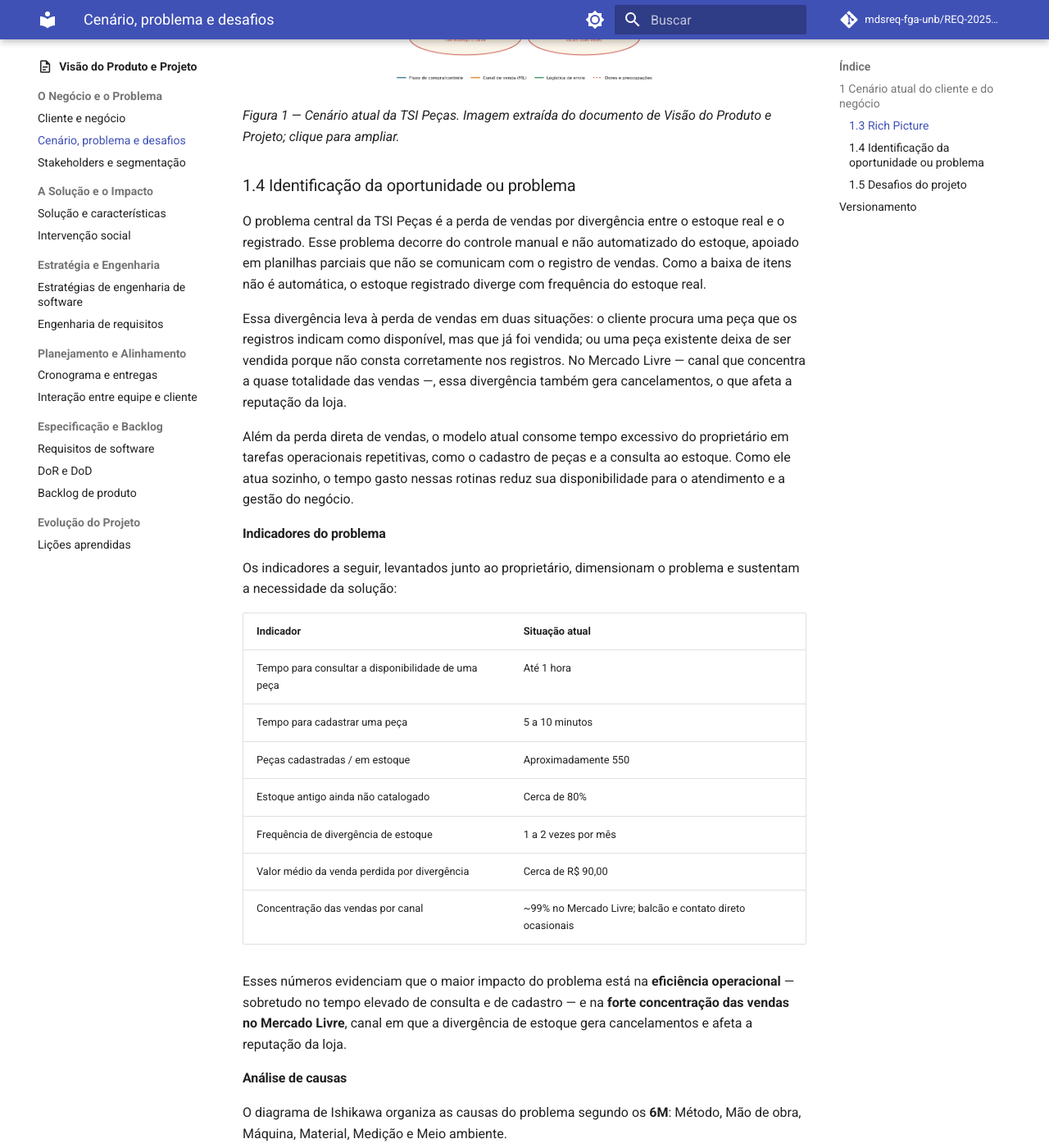
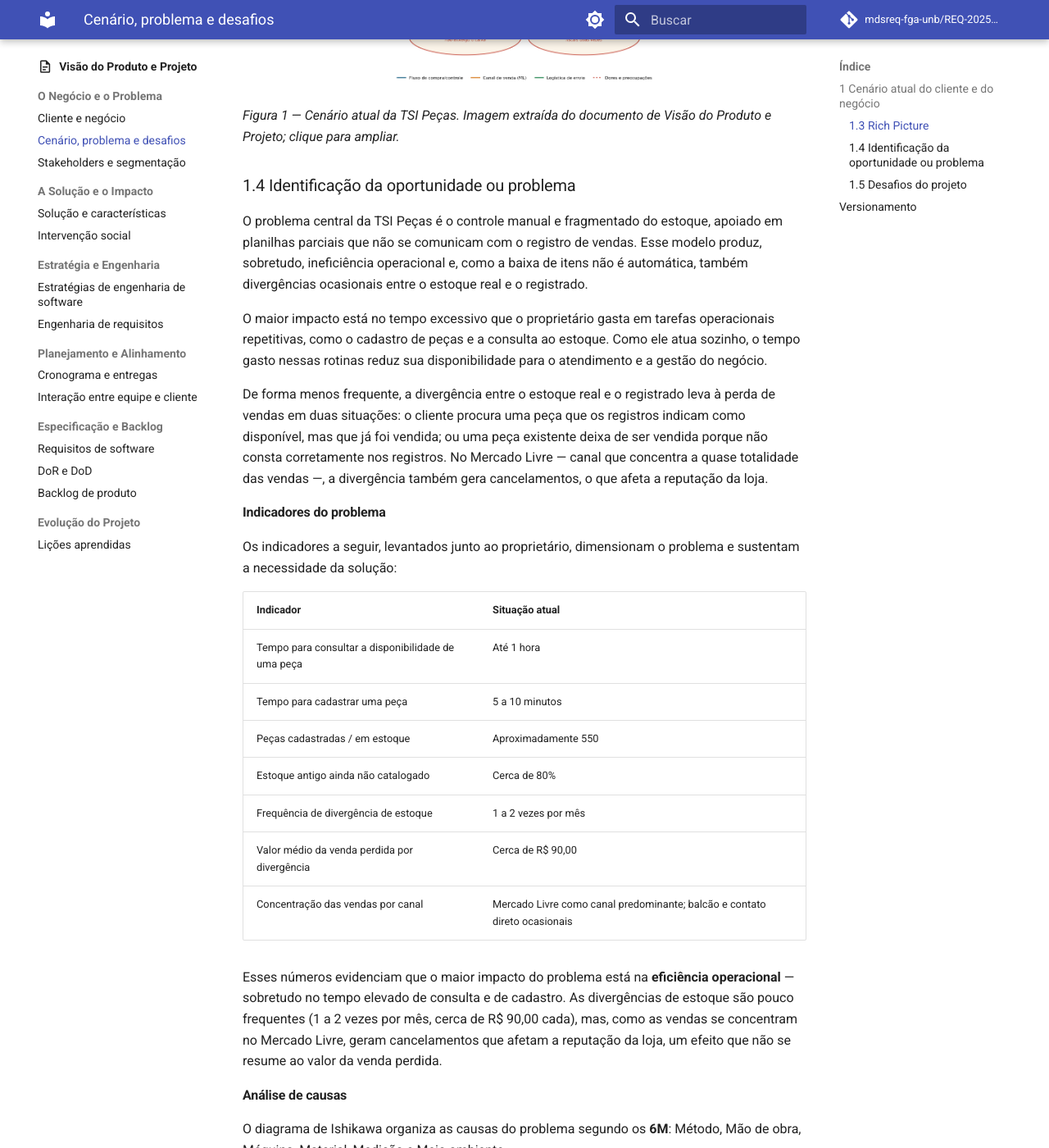
Before and after one commit to mdsreq-fga-unb/REQ-202562-T02-TSI-AutoPecas, an MkDocs documentation site: the page built from docs/visao-produto/cenario-problema-e-desafios.md, in a window 1280 px wide and 1400 px high, scrolled down 832 px. Shown: the whole window at 82% size. Built offline with MkDocs 1.6.1 and Material for MkDocs 9.7.7, drawn with Linux system fonts in a browser that asks for light colours; comment, search, counter and statistics services are not loaded; some of the changed text lies outside the part shown.

Commit message:
docs(visao-produto): reformula problema central e atualiza diagramas (#3)

```diff
--- a/docs/visao-produto/cenario-problema-e-desafios.md
+++ b/docs/visao-produto/cenario-problema-e-desafios.md
@@ -12,11 +12,11 @@
 
 ### 1.4 Identificação da oportunidade ou problema
 
-O problema central da TSI Peças é a perda de vendas por divergência entre o estoque real e o registrado. Esse problema decorre do controle manual e não automatizado do estoque, apoiado em planilhas parciais que não se comunicam com o registro de vendas. Como a baixa de itens não é automática, o estoque registrado diverge com frequência do estoque real.
+O problema central da TSI Peças é o controle manual e fragmentado do estoque, apoiado em planilhas parciais que não se comunicam com o registro de vendas. Esse modelo produz, sobretudo, ineficiência operacional e, como a baixa de itens não é automática, também divergências ocasionais entre o estoque real e o registrado.
 
-Essa divergência leva à perda de vendas em duas situações: o cliente procura uma peça que os registros indicam como disponível, mas que já foi vendida; ou uma peça existente deixa de ser vendida porque não consta corretamente nos registros. No Mercado Livre — canal que concentra a quase totalidade das vendas —, essa divergência também gera cancelamentos, o que afeta a reputação da loja.
+O maior impacto está no tempo excessivo que o proprietário gasta em tarefas operacionais repetitivas, como o cadastro de peças e a consulta ao estoque. Como ele atua sozinho, o tempo gasto nessas rotinas reduz sua disponibilidade para o atendimento e a gestão do negócio.
 
-Além da perda direta de vendas, o modelo atual consome tempo excessivo do proprietário em tarefas operacionais repetitivas, como o cadastro de peças e a consulta ao estoque. Como ele atua sozinho, o tempo gasto nessas rotinas reduz sua disponibilidade para o atendimento e a gestão do negócio.
+De forma menos frequente, a divergência entre o estoque real e o registrado leva à perda de vendas em duas situações: o cliente procura uma peça que os registros indicam como disponível, mas que já foi vendida; ou uma peça existente deixa de ser vendida porque não consta corretamente nos registros. No Mercado Livre — canal que concentra a quase totalidade das vendas —, a divergência também gera cancelamentos, o que afeta a reputação da loja.
 
 #### Indicadores do problema
 
@@ -30,15 +30,15 @@
 | Estoque antigo ainda não catalogado | Cerca de 80% |
 | Frequência de divergência de estoque | 1 a 2 vezes por mês |
 | Valor médio da venda perdida por divergência | Cerca de R$ 90,00 |
-| Concentração das vendas por canal | ~99% no Mercado Livre; balcão e contato direto ocasionais |
+| Concentração das vendas por canal | Mercado Livre como canal predominante; balcão e contato direto ocasionais |
 
-Esses números evidenciam que o maior impacto do problema está na **eficiência operacional** — sobretudo no tempo elevado de consulta e de cadastro — e na **forte concentração das vendas no Mercado Livre**, canal em que a divergência de estoque gera cancelamentos e afeta a reputação da loja.
+Esses números evidenciam que o maior impacto do problema está na **eficiência operacional** — sobretudo no tempo elevado de consulta e de cadastro. As divergências de estoque são pouco frequentes (1 a 2 vezes por mês, cerca de R$ 90,00 cada), mas, como as vendas se concentram no Mercado Livre, geram cancelamentos que afetam a reputação da loja, um efeito que não se resume ao valor da venda perdida.
 
 #### Análise de causas
 
 O diagrama de Ishikawa organiza as causas do problema segundo os **6M**: Método, Mão de obra, Máquina, Material, Medição e Meio ambiente.
 
-[![Diagrama de Ishikawa da TSI Peças: causas das vendas perdidas por divergência entre o estoque real e o registrado, organizadas nos 6M.](../assets/images/visao-produto/ishikawa.png)](../assets/images/visao-produto/ishikawa.png)
+[![Diagrama de Ishikawa da TSI Peças: causas do controle manual e fragmentado do estoque, organizadas nos 6M.](../assets/images/visao-produto/ishikawa.png)](../assets/images/visao-produto/ishikawa.png)
 
 *Figura 2 — Diagrama de Ishikawa da TSI Peças. Imagem extraída do documento de Visão do Produto e Projeto; clique para ampliar.*
 
@@ -80,3 +80,4 @@
 | 1.1 | 07/09/2026 | Preenchimento dos itens 1.3 a 1.5, inclusão dos diagramas e revisão textual | [João Melo](https://github.com/jot4-ge) |
 | 1.2 | 18/09/2026 | Correções da issue #3: novo Rich Picture, Ishikawa reclassificado, indicadores do problema, declaração do problema revisada e emissão fiscal declarada fora do escopo | [João Melo](https://github.com/jot4-ge) |
 | 1.3 | 24/09/2026 | Refinamento da subseção de emissão fiscal, alinhada à decisão de escopo da CP7 (o sistema apoia, mas não emite nota fiscal) | [João Melo](https://github.com/jot4-ge) |
+| 1.4 | 11/10/2026 | Reformulação da declaração do problema (1.4): o controle manual e fragmentado do estoque passa a ser o problema central, com a eficiência operacional como maior impacto e as divergências de estoque como efeito ocasional, atualização do Ishikawa e do Rich Picture e remoção do percentual "~99%" dos indicadores, conforme feedback da monitoria (issue #3) | [João Melo](https://github.com/jot4-ge) |
```
Also changed, not shown: docs/assets/images/visao-produto/ishikawa.png, docs/assets/images/visao-produto/rich-picture.png.
